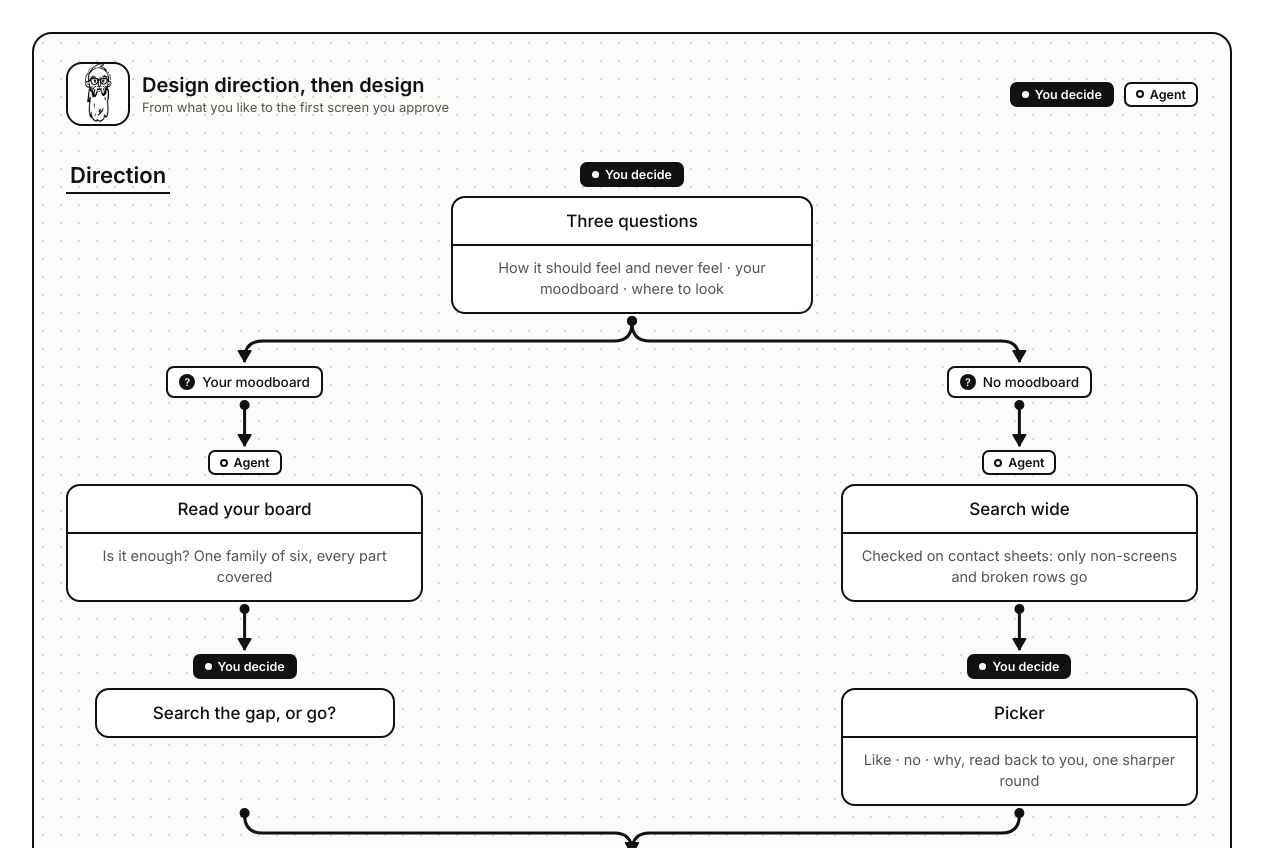
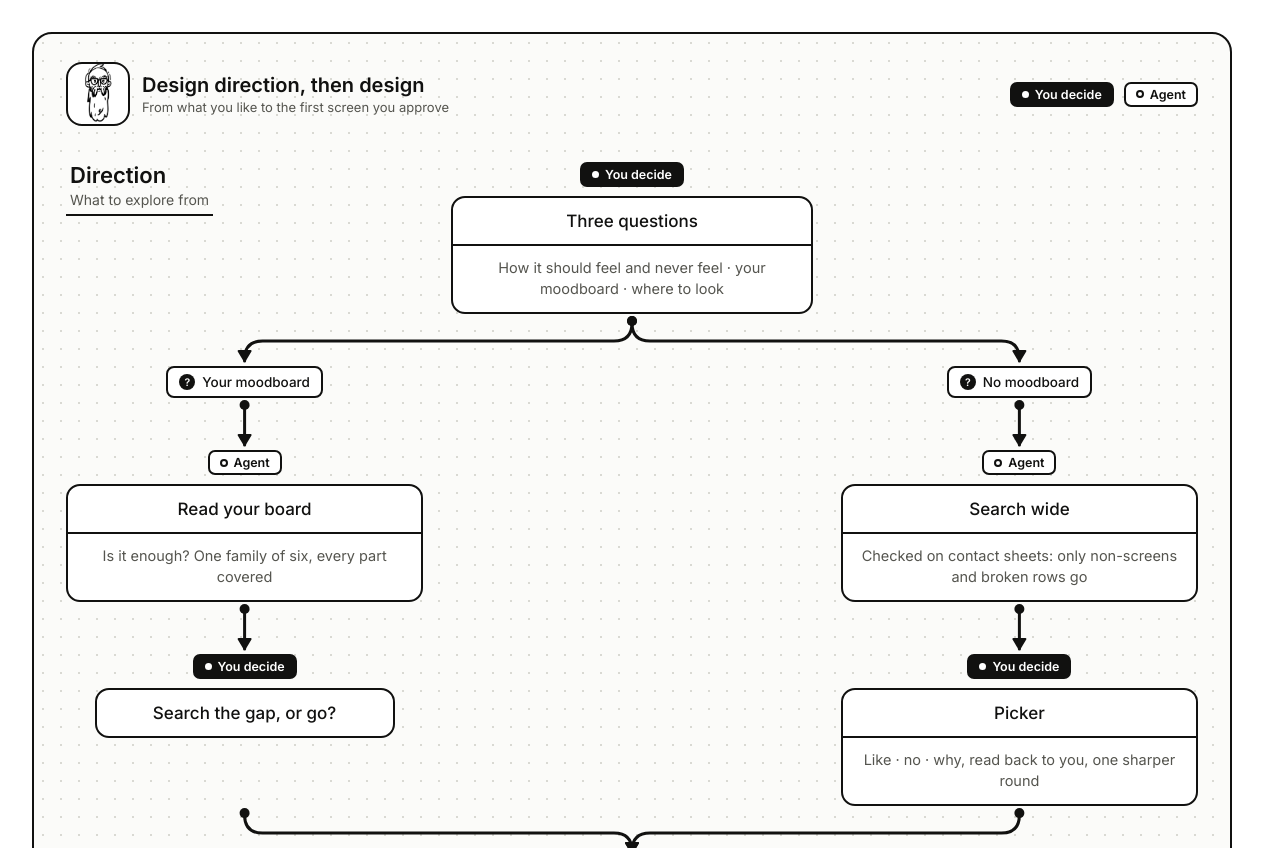
Before and after one commit to jonanderdev/longbeard, a website: page assets/flow-design-direction.html in a window 1280 px wide. Shown: the top 848 px of the page. Drawn offline with Linux system fonts and the light colour scheme.

Commit message:
Say what each half of the flow is for: direction, what to explore from; design, explore it and choose.
Co-Authored-By: Claude Opus 5.5 <noreply@anthropic.com>
Claude-Session: https://claude.ai/code/session_01HLXJ1ZQSj2napXVEq61B7m

```diff
--- a/assets/flow-design-direction.html
+++ b/assets/flow-design-direction.html
@@ -40,7 +40,8 @@
   .chip i { font-style: normal; width: 16px; height: 16px; border-radius: 50%; background: var(--ink); color: #fff; font-size: 10.5px; font-weight: 600; display: grid; place-items: center; }
   .note { z-index: 1; max-width: 250px; background: #fff; border: var(--stroke) dashed var(--ink); border-radius: 10px; padding: 9px 12px; font-size: 13.5px; line-height: 1.4; color: var(--muted); align-self: center; justify-self: start; }
   .note b { color: var(--ink); font-weight: 600; }
-  .stage { justify-self: start; align-self: start; font-size: 22px; font-weight: 600; border-bottom: var(--stroke) solid var(--ink); padding: 0 4px 4px; margin-top: -26px; }
+  .stage { justify-self: start; align-self: start; font-size: 22px; font-weight: 600; border-bottom: var(--stroke) solid var(--ink); padding: 0 4px 6px; margin-top: -26px; }
+  .stage small { display: block; font-size: 14px; font-weight: 400; color: var(--muted); margin-top: 3px; }
   .end { z-index: 1; background: var(--ink); color: #fff; border: var(--stroke) solid var(--ink); border-radius: 12px; padding: 11px 18px; font-size: 15px; font-weight: 500; white-space: nowrap; }
   svg.links { position: absolute; inset: 0; width: 100%; height: 100%; overflow: visible; z-index: 0; }
   svg.links path { fill: none; stroke: var(--line); stroke-width: 3; stroke-linecap: round; stroke-linejoin: round; }
@@ -60,7 +61,7 @@
   </header>
 
   <div class="flow" id="flow">
-    <div class="stage" style="grid-column:1;grid-row:1;margin-top:0">Direction</div>
+    <div class="stage" style="grid-column:1;grid-row:1;margin-top:0">Direction<small>What to explore from</small></div>
     <div class="node" id="q" style="grid-column:2;grid-row:1"><span class="pill you">You decide</span><div class="card"><h3>Three questions</h3><p>How it should feel and never feel · your moodboard · where to look</p></div></div>
 
     <span class="chip" id="c-board" style="grid-column:1;grid-row:2"><i>?</i>Your moodboard</span>
@@ -87,7 +88,7 @@
     <div class="node" id="direction" style="grid-column:2;grid-row:11"><span class="pill agent">Agent</span><div class="card"><h3>Write direction.md</h3></div></div>
     <div class="node" id="take" style="grid-column:2;grid-row:12"><span class="pill you">You decide</span><div class="card"><h3>Change anything, or take it into design?</h3></div></div>
 
-    <div class="stage" style="grid-column:1;grid-row:13">Design</div>
+    <div class="stage" style="grid-column:1;grid-row:13">Design<small>Explore it and choose</small></div>
     <div class="node" id="fixed" style="grid-column:2;grid-row:13"><span class="pill you">You decide</span><div class="card"><h3>What is fixed?</h3><p>Colours or faces you own or refuse · light, dark or both · your pictures</p></div></div>
     <div class="node" id="deal" style="grid-column:2;grid-row:14"><span class="pill agent">Agent</span><div class="card"><h3>Deal eight first screens</h3><p>From your family's library, with your real content. No reference supplies a whole screen</p></div></div>
     <div class="node" id="grid" style="grid-column:2;grid-row:15"><span class="pill you">You decide</span><div class="card"><h3>Pick from the grid</h3><p>Any number of them. The agent never ranks or says which it prefers</p></div></div>
```
Also changed, not shown: assets/design-direction-flow.png.
